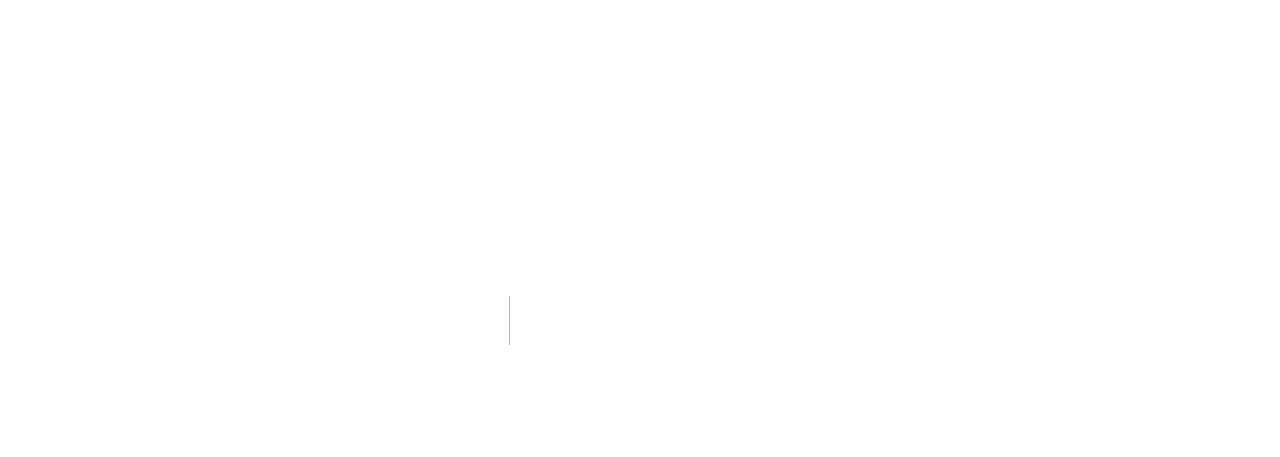
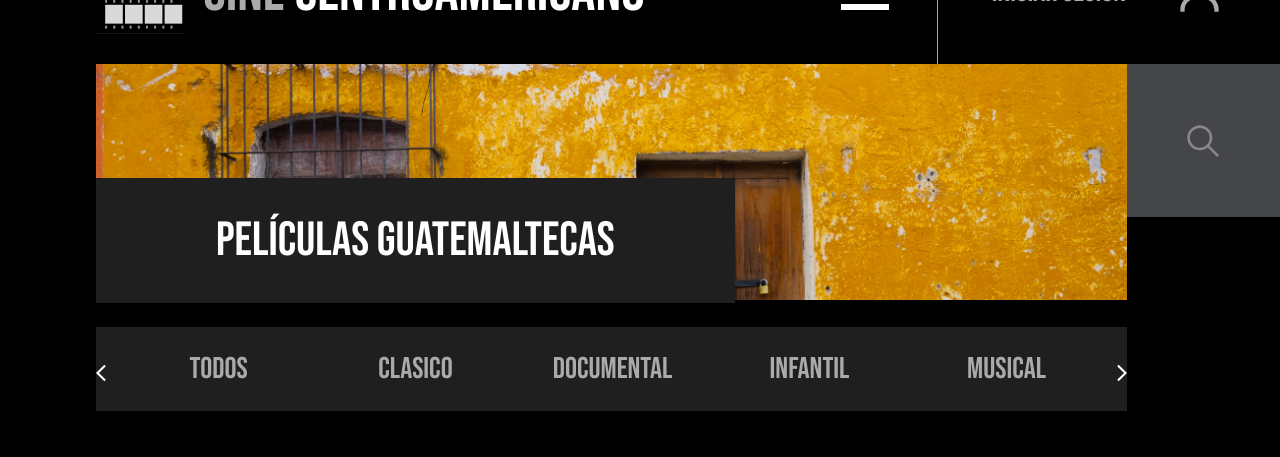
Before and after one commit to GeovannyGil/cine-centroamericano, a Next.js app: page /country/costa-rica in a window 1280 px wide. Before the commit this address had no page. Shown: the part 80-537 px from the top of the page. Built offline with nearby package versions, Linux system fonts and the light colour scheme; grey boxes are pictures that could not be loaded.

Commit message:
feat(Root): Template of de movies by categories of countries finish

```diff
--- a/components/Layout.js
+++ b/components/Layout.js
@@ -1,13 +1,14 @@
 import Head from 'next/head'
 import { BiMenu, BiUser } from 'react-icons/bi'
 import Link from 'next/link'
+import logoSvg from '../public/logo.svg'
 
 export default function Layout ({ children, title = 'Cine Centroamericano' }) {
   return (
     <>
       <Head>
         <title>{title}</title>
-        <meta name='description' content='Plataforma de cine Centroamericano' />
+        <meta name='description' content='Plataforma de Peliculas de Cine Centroamericano' />
         <link rel='apple-touch-icon' sizes='180x180' href='./apple-touch-icon.png' />
         <link rel='icon' type='image/png' sizes='32x32' href='./favicon-32x32.png' />
         <link rel='icon' type='image/png' sizes='16x16' href='./favicon-16x16.png' />
@@ -16,7 +17,7 @@ export default function Layout ({ children, title = 'Cine Centroamericano' }) {
       <header className='cc__Header'>
         <Link href='/'>
           <a className='cc__logo-nav'>
-            <img src='./logo.svg' alt='Logo Cine Centroamericano' className='cc__logo-img' />
+            <img src={logoSvg.src} alt='Logo Cine Centroamericano' className='cc__logo-img' />
             <h1 className='cc__logo-text'><span>CINE</span> CENTROAMERICANO</h1>
           </a>
         </Link>
@@ -27,9 +28,13 @@ export default function Layout ({ children, title = 'Cine Centroamericano' }) {
       </header>
       {children}
       <footer className='cc__footer'>
-        <div className='cc__footer-logo'>
-          <img src='./logo.svg' alt='Logo Cine Centroamericano' />
-          <h1><span>CINE</span> CENTROAMERICANO</h1>
+        <div>
+          <Link href='/'>
+            <a className='cc__footer-logo'>
+              <img src={logoSvg.src} alt='Logo Cine Centroamericano' />
+              <h1><span>CINE</span> CENTROAMERICANO</h1>
+            </a>
+          </Link>
         </div>
         <div className='cc__footer-info'>
           <span>Todos los derechos reservados</span>
--- a/components/commons/Country.js
+++ b/components/commons/Country.js
@@ -1,9 +1,9 @@
 import Link from 'next/link'
 
-const Country = ({ imgUrl }) => {
+const Country = ({ imgUrl, link = '/' }) => {
   return (
     <div className='country-card'>
-      <Link href='/'>
+      <Link href={link}>
         <a>
           <img src={imgUrl} alt='country' />
         </a>
--- a/package.json
+++ b/package.json
@@ -10,6 +10,8 @@
     "lint": "next lint"
   },
   "dependencies": {
+    "clsx": "^1.2.1",
+    "clx": "^1.0.0",
     "next": "12.2.5",
     "react": "18.2.0",
     "react-dom": "18.2.0",
--- /dev/null
+++ b/pages/country/[pais].js
@@ -0,0 +1,62 @@
+import 'slick-carousel/slick/slick-theme.css'
+import 'slick-carousel/slick/slick.css'
+import { MdOutlineArrowBackIosNew, MdOutlineArrowForwardIos } from 'react-icons/md'
+import { useState } from 'react'
+import clsx from 'clsx'
+import Layout from '../../components/Layout'
+import MainContent from '../../components/MainContent'
+import portada from '../../public/portada.jpg'
+import Slider from 'react-slick'
+import { Movie } from '../../components/commons/Movie'
+
+const filters = [
+  'todos',
+  'clasico',
+  'documental',
+  'infantil',
+  'musical',
+  'terror'
+]
+
+const CategoryCountry = () => {
+  const [filter, setFilter] = useState('all')
+  const handleSetFilter = (filter) => {
+    setFilter(filter)
+  }
+  return (
+    <Layout title='Guatemala'>
+      <MainContent>
+        <div className='cc__portada'>
+          <img src={portada.src} alt='Guatemala' />
+          <div className='cc__portada-country-text'>
+            PELÍCULAS GUATEMALTECAS
+          </div>
+        </div>
+        <div className='cc__movies-categories'>
+          <Slider
+            className='cc__movies-categories-slider'
+            infinite={false}
+            slidesToShow={5}
+            slidesToScroll={1}
+            arrows
+            nextArrow={<MdOutlineArrowForwardIos />}
+            prevArrow={<MdOutlineArrowBackIosNew />}
+          >
+            {filters.map((fil) =>
+              <span key={fil} className={clsx(filter === fil && 'active')} onClick={() => handleSetFilter(fil)}>{fil}</span>
+            )}
+          </Slider>
+        </div>
+        <div className='cc__movies-grid-category'>
+          <Movie title='CADEJO BLANCO' imageUrl='./../portada_pelicula.png' />
+          <Movie title='JOJO RABBIT' imageUrl='./../portada2.jpg' />
+          <Movie title='HARRY POTER' imageUrl='./../portada3.jpg' />
+          <Movie title='1917' imageUrl='./../portada4.jpg' />
+          <Movie title='Aquaman' imageUrl='./../portada5.jpg' />
+        </div>
+      </MainContent>
+    </Layout>
+  )
+}
+
+export default CategoryCountry
--- a/styles/globals.css
+++ b/styles/globals.css
@@ -13,7 +13,7 @@
   --background-color-panels: #1F1F1F;
   --color-icons: #878789;
   --text-color: #FFFFFF;
-  --text-gray: #878789;
+  --text-gray: #AAAAAA;
   --title-color: #FFFFFF;
   --subtitles-color: #8E8E90;
   --color-gray-light: #444648;
@@ -250,7 +250,7 @@ button{
   width: 100%;
 }
 
-.cc__footer-logo {
+.cc__footer-logo{
   display: flex;
   align-items: center;
   flex-direction: row;
@@ -346,6 +346,11 @@ button{
   /* width: 400px; */
   padding: 1em;
   cursor: pointer;
+  transition: all 250ms cubic-bezier(0.25, 0.46, 0.45, 0.94) 0s;
+}
+.cc__movie:hover{
+  box-shadow: rgba(10, 10, 10, 0.69) 0px 26px 30px -10px, rgba(10, 10, 10, 0.73) 0px 16px 10px -10px;
+  transform: scale(1.05);
 }
 .cc__movie-contain-image{
   height: 300px;
@@ -389,10 +394,6 @@ button{
 }
 
 /* ------------------- CARRUSEL -------------------- */
-.container-movies{
-
-}
-
 .Grid4Movies{
   display: grid;
   grid-gap: 25px;
@@ -455,3 +456,82 @@ button{
   background-color: var(--third-color);
   cursor: pointer;
 }
+
+/* ------------------------ CATEGORIA POR PAISES --------------------------- */
+.cc__portada{
+  position: relative;
+}
+
+.cc__portada img{
+  width: 100%;
+  height: 100%;
+  object-fit: cover;
+}
+.cc__portada-country-text{
+  bottom: 0;
+  left: 0;
+  padding: 0.7em 2.5em;
+  background-color: var(--background-color-panels);
+  font-family: var(--font-family-Bebas);
+  font-size: 4em;
+  position: absolute;
+}
+
+.cc__movies-categories{
+  width: 100%;
+  background-color: var(--background-color-panels);
+  padding: 2em;
+  margin-top: 2em;
+}
+
+.cc__movies-categories span{
+  text-transform: uppercase;
+  font-family: var(--font-family-Bebas);
+  color: var(--text-gray);
+  padding: 0 1em;
+  font-size: 2.5em;
+  cursor: pointer;
+  display: inline-block;
+  text-align: center;
+  position: relative;
+}
+
+.cc__movies-categories span.active::before {
+  /* bottom: -20px; */
+  bottom: -25%;
+  left: 46%;
+  border-top: 10px solid var(--primary-color);
+  border-bottom: 10px solid transparent;
+  border-left: 10px solid transparent;
+  border-right: 10px solid transparent;
+}
+
+.cc__movies-categories span.active {
+  color: var(--text-color);
+}
+
+.cc__movies-categories span.active::before {
+  content: "";
+  position: absolute;
+  transition: all 0.3s ease-in;
+}
+
+.cc__movies-categories-slider .slick-next {
+  right: -3% !important;
+}
+
+.cc__movies-categories-slider .slick-prev {
+  left: -3% !important;
+}
+.cc__movies-categories-slider .slick-next,
+.cc__movies-categories-slider .slick-prev{
+  top: 35% !important;
+  transform: scale(1) !important;
+}
+
+.cc__movies-grid-category{
+  display: grid;
+  grid-gap: 25px;
+  grid-template-columns: repeat(4, minmax(0, 1fr));
+  margin: 3em 0 5em 0;
+}
```
Also changed, not shown: pages/index.js (+6 -6 lines), 1 other file (tests, documents, lock files or other folders).
